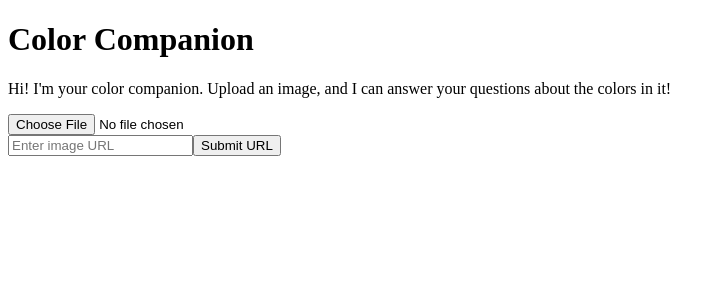
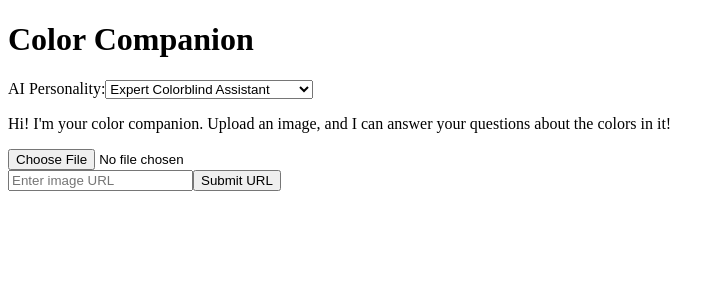
Before and after one commit to s-48/color-companion, a React (Create React App) app in the folder frontend/: page / in a window 1280 px wide. Shown: the top 300 px of the page, without its empty margins (0-725 px from the left). Built offline with nearby package versions, Linux system fonts and the light colour scheme.

Commit message:
Refactor personality into settings component

```diff
--- a/frontend/src/App.js
+++ b/frontend/src/App.js
@@ -2,12 +2,14 @@ import React, { useState, useEffect, useRef } from 'react';
 import UploadImage from './components/UploadImage';
 import UploadURL from './components/UploadURL';
 import UserPrompt from './components/UserPrompt';
+import Settings from './components/Settings';
 
 function App() {
   const [imageUrl, setImageUrl] = useState('');
   const [chatLog, setChatLog] = useState([]); // Store all chat messages
   const [chatStage, setChatStage] = useState(0); // Track current stage
   const chatEndRef = useRef(null); // Reference for auto-scrolling
+  var [personality, setPersonality] = useState('helpful assistant');
 
   //Resets chat stage on new image upload
   const resetWorkflow = () => {
@@ -31,6 +33,7 @@ function App() {
       <header className="App-header">
         <h1>Color Companion</h1>
       </header>
+      <Settings personality={personality} setPersonality={setPersonality} />
       <div className="chat-window">
         {/* Chat Log */}
         <div className="chat-log">
@@ -88,6 +91,7 @@ function App() {
                 logQuestion={(question) => {
                   addChatEntry('question', question);
                 }}
+                personality={personality}
               />
             </div>
           )}
--- a/frontend/src/components/Settings.js
+++ b/frontend/src/components/Settings.js
@@ -0,0 +1,21 @@
+import React from 'react';
+
+function Settings({ personality, setPersonality }) {
+  return (
+    <div className="settings">
+      <label htmlFor="personality">AI Personality:</label>
+      <select
+        id="personality"
+        value={personality}
+        onChange={(e) => setPersonality(e.target.value)}
+      >
+        <option value="expert colorblind assistant">Expert Colorblind Assistant</option>
+        <option value="best friend">Best Friend</option>
+        <option value="critical mom">Critical Mom</option>
+        <option value="person who talks in gen z slang">person who talks in gen z slang</option>
+      </select>
+    </div>
+  );
+}
+
+export default Settings;
--- a/frontend/src/components/UserPrompt.js
+++ b/frontend/src/components/UserPrompt.js
@@ -1,8 +1,8 @@
 import React, { useState } from 'react';
 
-function UserPrompt({ imageUrl, setChatStage, setResponse, logQuestion }) {
+function UserPrompt({ imageUrl, setChatStage, setResponse, logQuestion, personality }) {
   const [question, setQuestion] = useState('');
-  const [personality, setPersonality] = useState('helpful assistant');
+  // const [personality, setPersonality] = useState('helpful assistant');
   const [isLoading, setIsLoading] = useState(false);
   const [error, setError] = useState('');
 
@@ -61,7 +61,7 @@ function UserPrompt({ imageUrl, setChatStage, setResponse, logQuestion }) {
             placeholder="Enter your question here"
           />
         </div>
-        <div>
+        {/* <div>
           <label htmlFor="personality">AI Personality:</label>
           <input
             type="text"
@@ -70,7 +70,7 @@ function UserPrompt({ imageUrl, setChatStage, setResponse, logQuestion }) {
             onChange={(e) => setPersonality(e.target.value)}
             placeholder="e.g., friendly, informative"
           />
-        </div>
+        </div>  */}
         <button type="submit" disabled={isLoading}>Submit</button>
       </form>
       {error && <p className="error">{error}</p>}
```
